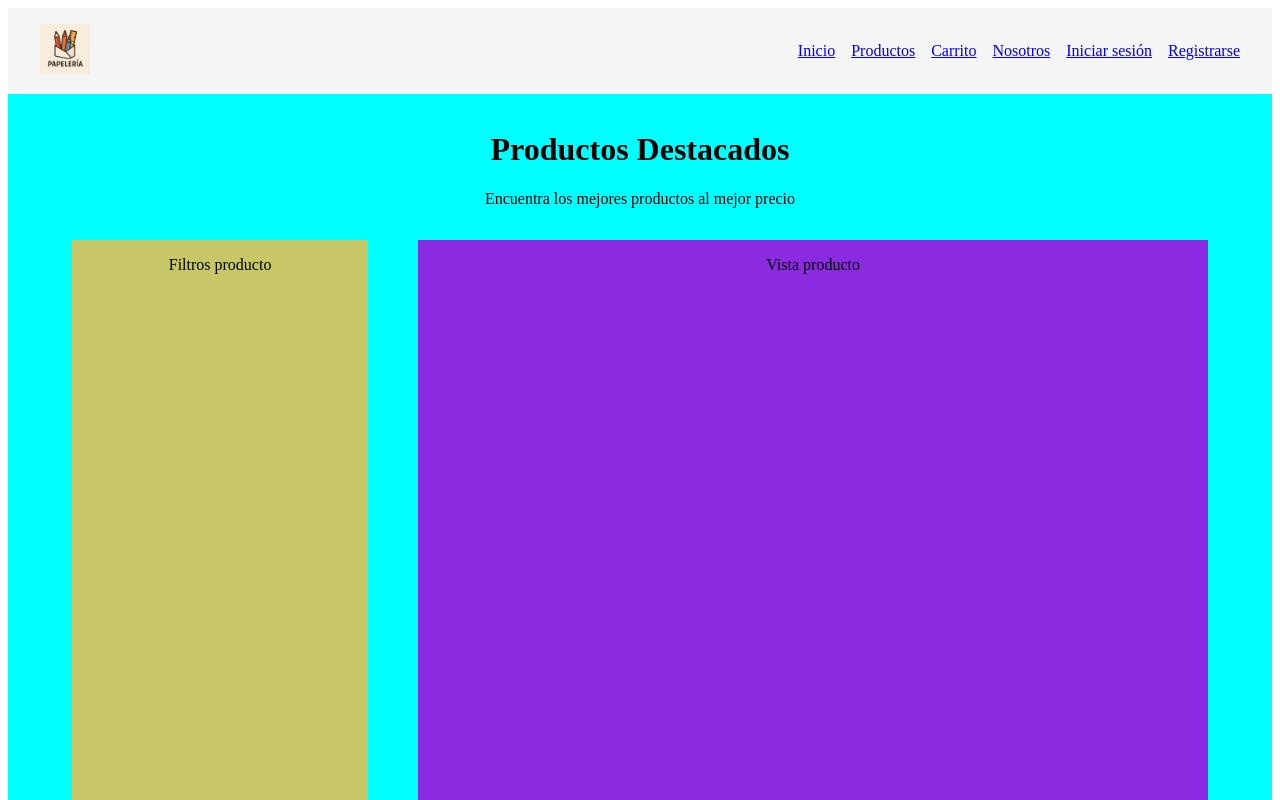
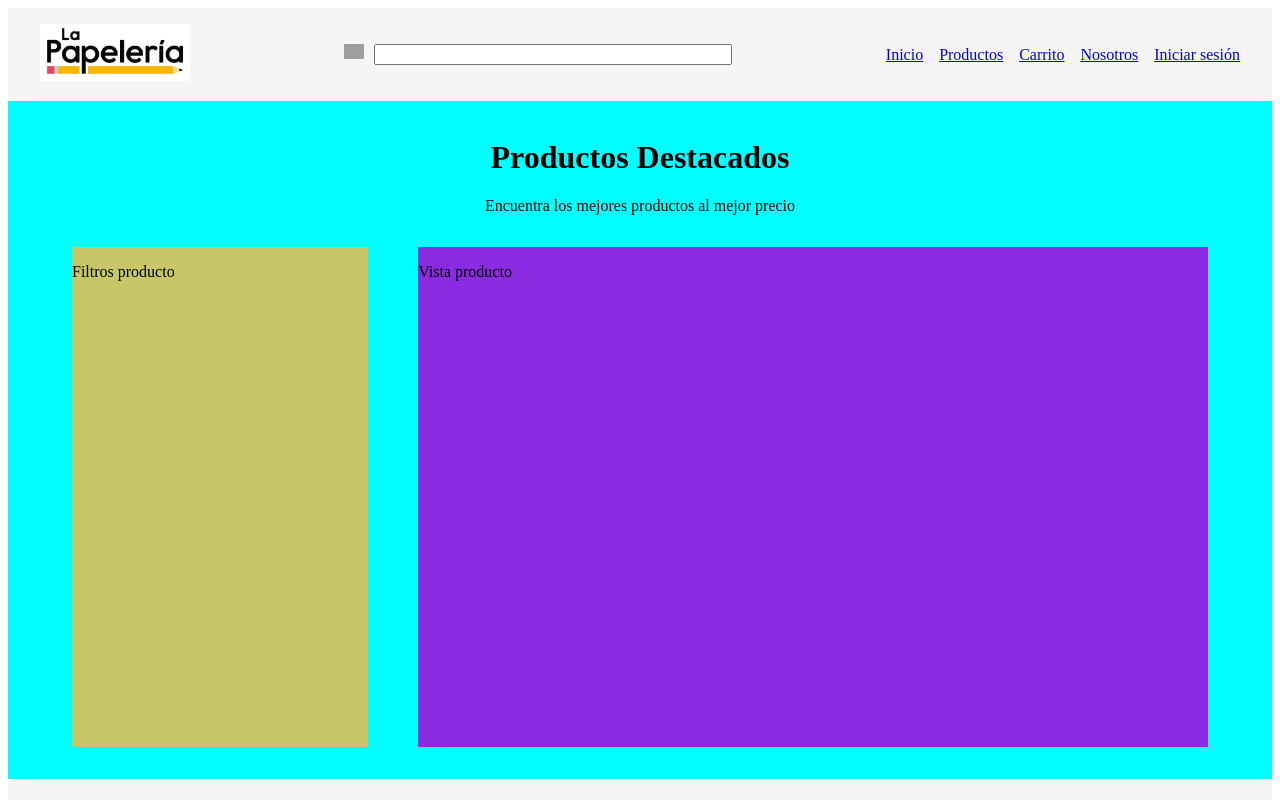
Before and after one commit to Arekkazu/papeleria, a React (Vite) app: page / in a window 1280 px wide. Shown: the top 800 px of the page. Built offline with nearby package versions, Linux system fonts and the light colour scheme; grey boxes are pictures that could not be loaded.

Commit message:
diseño del navegador y contenido productos

```diff
--- a/src/App.css
+++ b/src/App.css
@@ -1,6 +1,19 @@
-.logoImg{
-  width: 50px;
+.image-logo {
+  width: 150px;
   height: auto;
+}
+
+.search {
+  display: flex;
+}
+
+.search img {
+  width: 20px;
+  padding-right: 10px;
+}
+
+.search input {
+  width: 350px;
 }
 
 .navbar {
@@ -16,41 +29,46 @@
   gap: 1rem;
 }
 
-.main-content{
+.main-content {
   padding: 1rem 2rem;
   height: auto;
   background-color: aqua;
 }
 
-.main-content h1, p {
+/* afecta a los demas h1 y p del .main-content */
+/* .main-content h1, p {
+  text-align: center;
+} */
+
+/* afecta directamente al h1 y p*/
+.main-content > h1,
+.main-content > p {
   text-align: center;
 }
-.content-products{
+
+.content-products {
   padding: 1rem 2rem;
   display: flex;
   justify-content: center;
-  height: 700px;
+  height: 500px;
 }
 
-.filter-product{
+.filter-product {
   background-color: rgb(199, 199, 104);
   margin-right: 50px;
   width: 300px;
 }
 
-.views-product{
+.views-product {
   background-color: blueviolet;
   width: 800px;
-
 }
 
-.footer{
+.footer {
   padding: 1rem 2rem;
   text-align: center;
   background-color: #f5f5f5; /* opcional */
-
 }
-
 
 /* #root {
   max-width: 1280px;
--- a/src/App.jsx
+++ b/src/App.jsx
@@ -10,10 +10,19 @@ function App() {
         <header className="navbar">
           <div className="navbar-logo">
             <img
-              className="logoImg"
-              src="/public/image.png"
+              className="image-logo"
+              src="/public/logo.jpg"
               alt="Logo papeleria"
             />
+          </div>
+          <div className="search">
+            <label htmlFor="search">
+              <img
+                src="https://cdn-icons-png.flaticon.com/512/3721/3721746.png"
+                alt="icono lupa"
+              />
+            </label>
+            <input type="text" />
           </div>
           <nav className="navbar-links">
             <a href="#">Inicio</a>
@@ -21,7 +30,6 @@ function App() {
             <a href="#">Carrito</a>
             <a href="#">Nosotros</a>
             <a href="#">Iniciar sesión</a>
-            <a href="#">Registrarse</a>
           </nav>
         </header>
 
```
